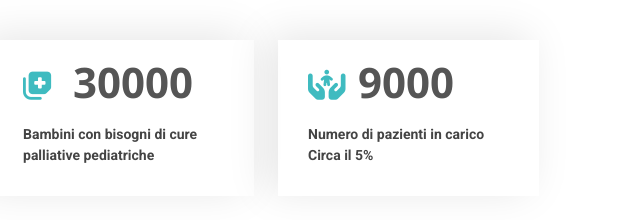
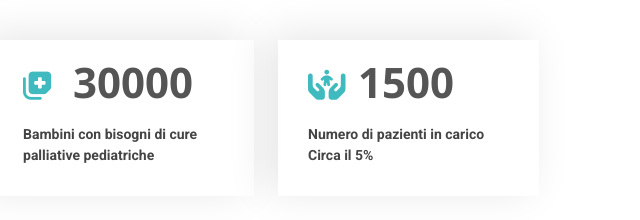
Before and after one commit to luca-vix/luca-vix.github.io, a plain HTML site: page index.html in a window 1280 px wide. Shown: the part 820-1040 px from the top of the page, 374-1014 px from the left. Drawn offline with nearby package versions, Linux system fonts and the light colour scheme.

Commit message:
corretta percentuale pazienti presi in carico

```diff
--- a/index.html
+++ b/index.html
@@ -143,7 +143,7 @@
           <div class="col-lg-3 col-md-6 d-md-flex align-items-md-stretch">
             <div class="count-box">
               <i class="fas fa-hands-holding-child"></i>
-              <span data-purecounter-start="0" data-purecounter-end="9000" data-purecounter-duration="1" class="purecounter"></span>
+              <span data-purecounter-start="0" data-purecounter-end="1500" data-purecounter-duration="1" class="purecounter"></span>
               <p><strong>Numero di pazienti in carico<br>Circa il 5%</strong></p>
             </div>
           </div>
```
